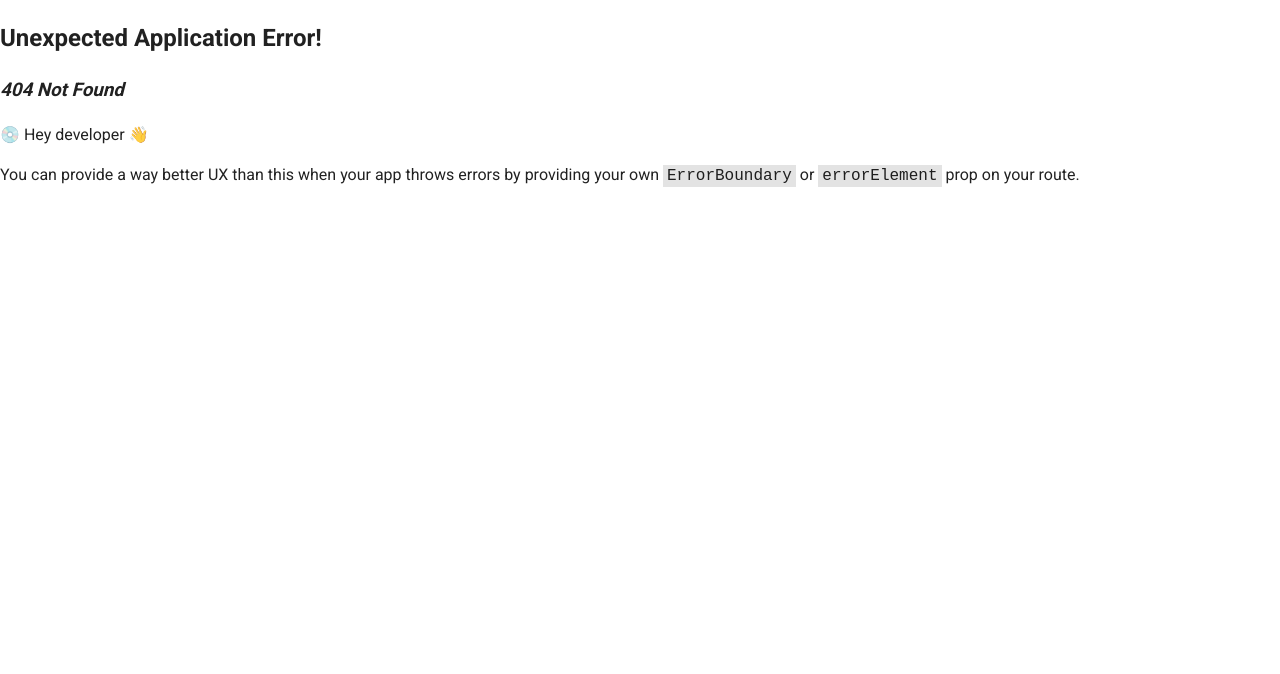
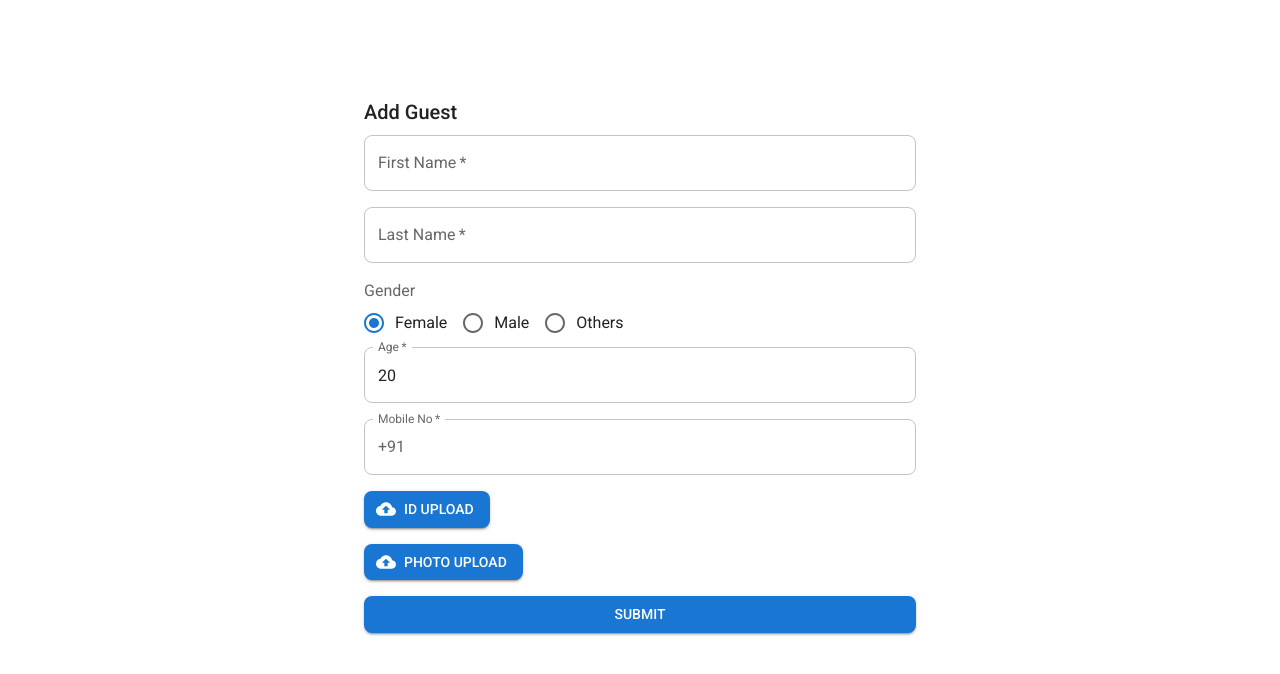
Before and after one commit to Manku27/hotel-admin, a React (Vite) app: page /guest in a window 1280 px wide. Before the commit this address had no page. Shown: the top 674 px of the page. Built offline with nearby package versions, Linux system fonts and the light colour scheme; a web font is replaced by a local one.

Commit message:
guests form

```diff
--- a/package.json
+++ b/package.json
@@ -21,6 +21,7 @@
     "@emotion/react": "^11.11.4",
     "@emotion/styled": "^11.11.0",
     "@fontsource/roboto": "^5.0.12",
+    "@mui/icons-material": "^5.15.14",
     "@mui/material": "^5.15.14",
     "formik": "^2.4.5",
     "react": "^18.2.0",
--- a/src/App.tsx
+++ b/src/App.tsx
@@ -4,9 +4,9 @@ import '@fontsource/roboto/500.css';
 import '@fontsource/roboto/700.css';
 
 import { createBrowserRouter, RouterProvider } from 'react-router-dom';
-import { AddGuestsForm } from './guests/AddGuestsForm';
 import AddHotelForm from './hotels/AddHotelForm';
 import AddRoomForm from './rooms/AddRoomForm';
+import AddGuestsForm from './guests/AddGuestsForm';
 
 const router = createBrowserRouter([
   {
@@ -22,7 +22,7 @@ const router = createBrowserRouter([
     element: <AddRoomForm />,
   },
   {
-    path: '/addGuest',
+    path: '/guest',
     element: <AddGuestsForm />,
   },
 ]);
--- /dev/null
+++ b/src/common/FileUploadButton.tsx
@@ -0,0 +1,62 @@
+import { Box, Button, FormHelperText, Typography } from '@mui/material';
+import { useState } from 'react';
+import CloudUploadIcon from '@mui/icons-material/CloudUpload';
+import { ErrorMessage } from 'formik';
+
+interface Props {
+  title: string;
+  name: string;
+  setFieldValue: (...data: any) => void;
+  error: any;
+}
+
+export const FileUploadButton = ({
+  title,
+  error,
+  name,
+  setFieldValue,
+}: Props) => {
+  const [file, setFile] = useState<File | null>(null);
+
+  const uploadFile = async () => {
+    // const formData = new FormData();
+    // formData.append('file', newFile);
+
+    // try {
+    //   setUploadUrl()
+    // } catch (error) {
+
+    // }
+
+    setFieldValue(name, `thisisfilepathfor-${name}`);
+  };
+
+  const handleFileChange = (e) => {
+    const newFile = e.target.files ? e.target.files[0] : null;
+    setFile(newFile);
+    if (newFile) {
+      uploadFile();
+    }
+  };
+
+  return (
+    <Box sx={{ marginBottom: '1rem' }}>
+      <Button
+        component="label"
+        role={undefined}
+        variant="contained"
+        tabIndex={-1}
+        startIcon={<CloudUploadIcon />}
+      >
+        {title}
+        <input type="file" hidden onChange={handleFileChange} />
+      </Button>
+      {file ? <Typography>{file.name}</Typography> : null}
+      {error ? (
+        <FormHelperText>
+          <ErrorMessage name={name} />
+        </FormHelperText>
+      ) : null}
+    </Box>
+  );
+};
--- a/src/guests/AddGuestsForm.tsx
+++ b/src/guests/AddGuestsForm.tsx
@@ -1,3 +1,193 @@
-export const AddGuestsForm = () => {
-  return <div>AddGuestsForm</div>;
+import {
+  Button,
+  Container,
+  FormControl,
+  FormControlLabel,
+  FormHelperText,
+  FormLabel,
+  Grid,
+  InputAdornment,
+  Radio,
+  RadioGroup,
+  TextField,
+  Typography,
+} from '@mui/material';
+import { Formik, Form, Field, ErrorMessage } from 'formik';
+import * as yup from 'yup';
+import { GENDER_LIST } from './guestConstants';
+import { Guest, PHONE_REGEX } from './guestsType';
+import { SyntheticEvent } from 'react';
+import { FileUploadButton } from '../common/FileUploadButton';
+
+const validationSchema = yup.object().shape({
+  firstName: yup.string().required('First name is required'),
+  lastName: yup.string().required('Last name is required'),
+  age: yup.number().required('Age is required'),
+  gender: yup
+    .string()
+    .oneOf(GENDER_LIST, 'Invalid gender')
+    .required('Gender is required'),
+  govIDFilePath: yup.string().required('Government Id is required'),
+  pictureFilePath: yup.string().required('Picture is required'),
+  mobileNo: yup.string().matches(PHONE_REGEX, {
+    message: 'Mobile no. is not valid',
+    excludeEmptyString: true,
+  }),
+});
+
+const initialValues: Guest = {
+  firstName: '',
+  lastName: '',
+  gender: 'Female',
+  age: 20,
+  mobileNo: '',
+  govIDFilePath: '',
+  pictureFilePath: '',
 };
+
+const AddGuestsForm = () => {
+  const handleSubmit = (values: Guest) => {
+    console.log('Hotel form:', values);
+  };
+
+  return (
+    <Container maxWidth="sm" sx={{ padding: '6rem' }}>
+      <Grid container spacing={2}>
+        <Grid item xs={12}>
+          <Formik
+            initialValues={initialValues}
+            validationSchema={validationSchema}
+            onSubmit={handleSubmit}
+            validateOnBlur={false}
+          >
+            {({ errors, setFieldValue, handleChange, values }) => {
+              return (
+                <Form>
+                  <Typography variant="h6" gutterBottom>
+                    Add Guest
+                  </Typography>
+                  <Field
+                    as={TextField}
+                    id="firstName"
+                    name="firstName"
+                    label="First Name"
+                    fullWidth
+                    error={!!errors.firstName}
+                    helperText={
+                      errors.firstName && <ErrorMessage name="firstName" />
+                    }
+                    sx={{ marginBottom: '1rem' }}
+                    required
+                  />
+                  <Field
+                    as={TextField}
+                    id="lastName"
+                    name="lastName"
+                    label="Last Name"
+                    fullWidth
+                    error={!!errors.lastName}
+                    helperText={
+                      errors.lastName && <ErrorMessage name="lastName" />
+                    }
+                    sx={{ marginBottom: '1rem' }}
+                    required
+                  />
+                  <FormControl error={!!errors.gender}>
+                    <FormLabel id="demo-row-radio-buttons-group-label">
+                      Gender
+                    </FormLabel>
+                    <Field
+                      as={RadioGroup}
+                      row
+                      name="gender"
+                      value={values.gender}
+                      onChange={handleChange}
+                    >
+                      <FormControlLabel
+                        value="Female"
+                        control={<Radio />}
+                        label="Female"
+                      />
+                      <FormControlLabel
+                        value="Male"
+                        control={<Radio />}
+                        label="Male"
+                      />
+                      <FormControlLabel
+                        value="Others"
+                        control={<Radio />}
+                        label="Others"
+                      />
+                    </Field>
+                    <FormHelperText>
+                      {errors.gender && <ErrorMessage name="gender" />}
+                    </FormHelperText>
+                  </FormControl>
+                  <Field
+                    as={TextField}
+                    id="age"
+                    name="age"
+                    label="Age"
+                    fullWidth
+                    error={!!errors.age}
+                    helperText={errors.age && <ErrorMessage name="age" />}
+                    sx={{ marginBottom: '1rem' }}
+                    type="number"
+                    required
+                    onWheel={(e: SyntheticEvent) =>
+                      (e.target as HTMLElement).blur()
+                    }
+                  />
+                  <Field
+                    as={TextField}
+                    name="mobileNo"
+                    label="Mobile No"
+                    fullWidth
+                    error={!!errors.mobileNo}
+                    helperText={
+                      errors.mobileNo && <ErrorMessage name="mobileNo" />
+                    }
+                    sx={{ marginBottom: '1rem' }}
+                    required
+                    InputProps={{
+                      startAdornment: (
+                        <InputAdornment position="start">+91</InputAdornment>
+                      ),
+                    }}
+                    type="number"
+                    onWheel={(e: SyntheticEvent) =>
+                      (e.target as HTMLElement).blur()
+                    }
+                  />
+                  <FileUploadButton
+                    title="Id upload"
+                    name="govIDFilePath"
+                    error={errors.govIDFilePath}
+                    setFieldValue={setFieldValue}
+                  />
+                  <FileUploadButton
+                    title="Photo upload"
+                    name="pictureFilePath"
+                    error={errors.pictureFilePath}
+                    setFieldValue={setFieldValue}
+                  />
+                  <Button
+                    type="submit"
+                    variant="contained"
+                    color="primary"
+                    fullWidth
+                    formNoValidate
+                  >
+                    Submit
+                  </Button>
+                </Form>
+              );
+            }}
+          </Formik>
+        </Grid>
+      </Grid>
+    </Container>
+  );
+};
+
+export default AddGuestsForm;
--- a/src/guests/guestsType.ts
+++ b/src/guests/guestsType.ts
@@ -4,7 +4,10 @@ export interface Guest {
   firstName: string;
   lastName: string;
   gender: Gender;
+  age: number;
+  mobileNo: string; // one for the group
   govIDFilePath: string; // for minor also
-  mobileNo: string; // one for the group
   pictureFilePath: string;
 }
+
+export const PHONE_REGEX = /^[6789]\d{9}$/;
```
Also changed, not shown: 1 other file (tests, documents, lock files or other folders).
